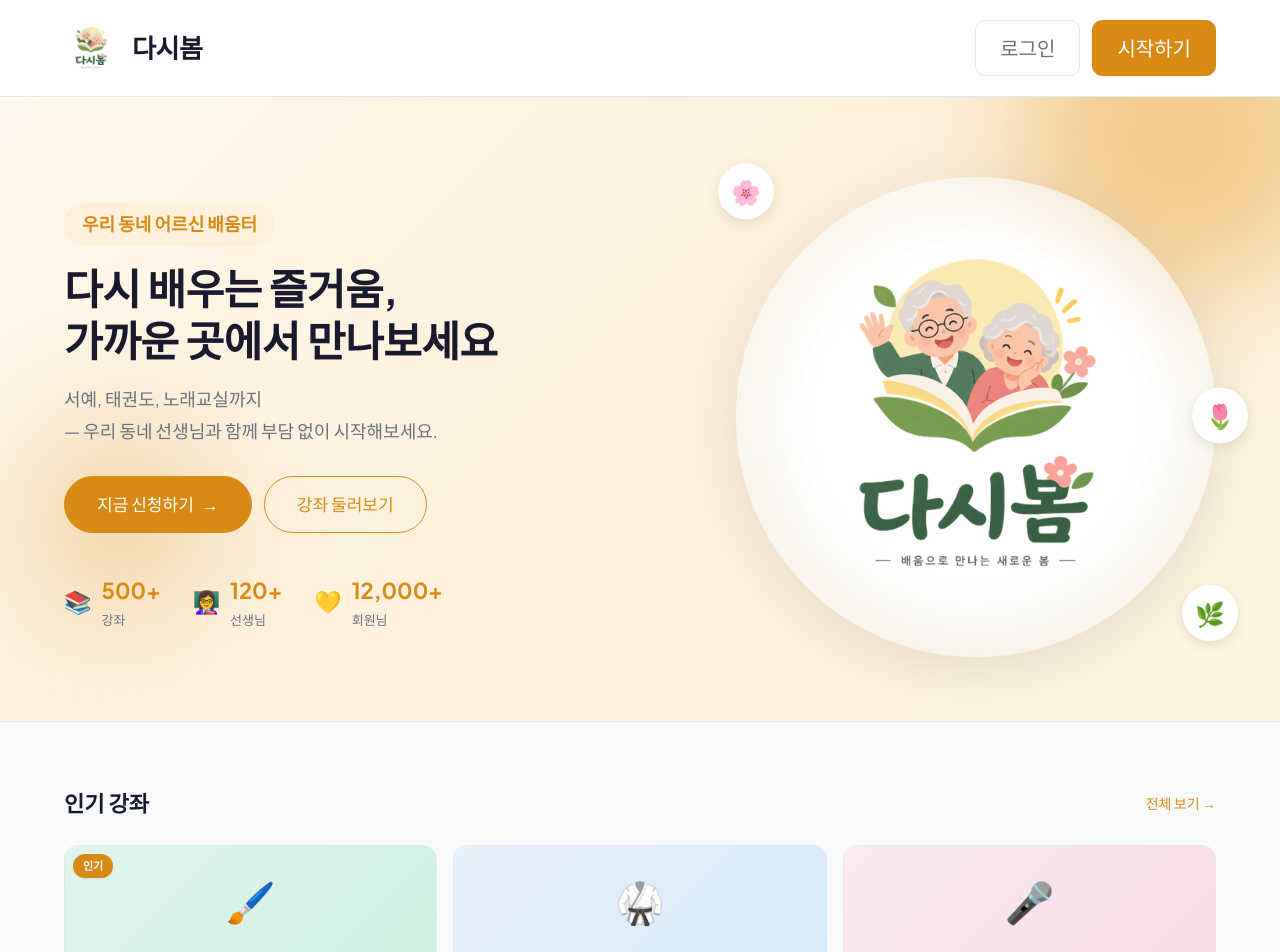
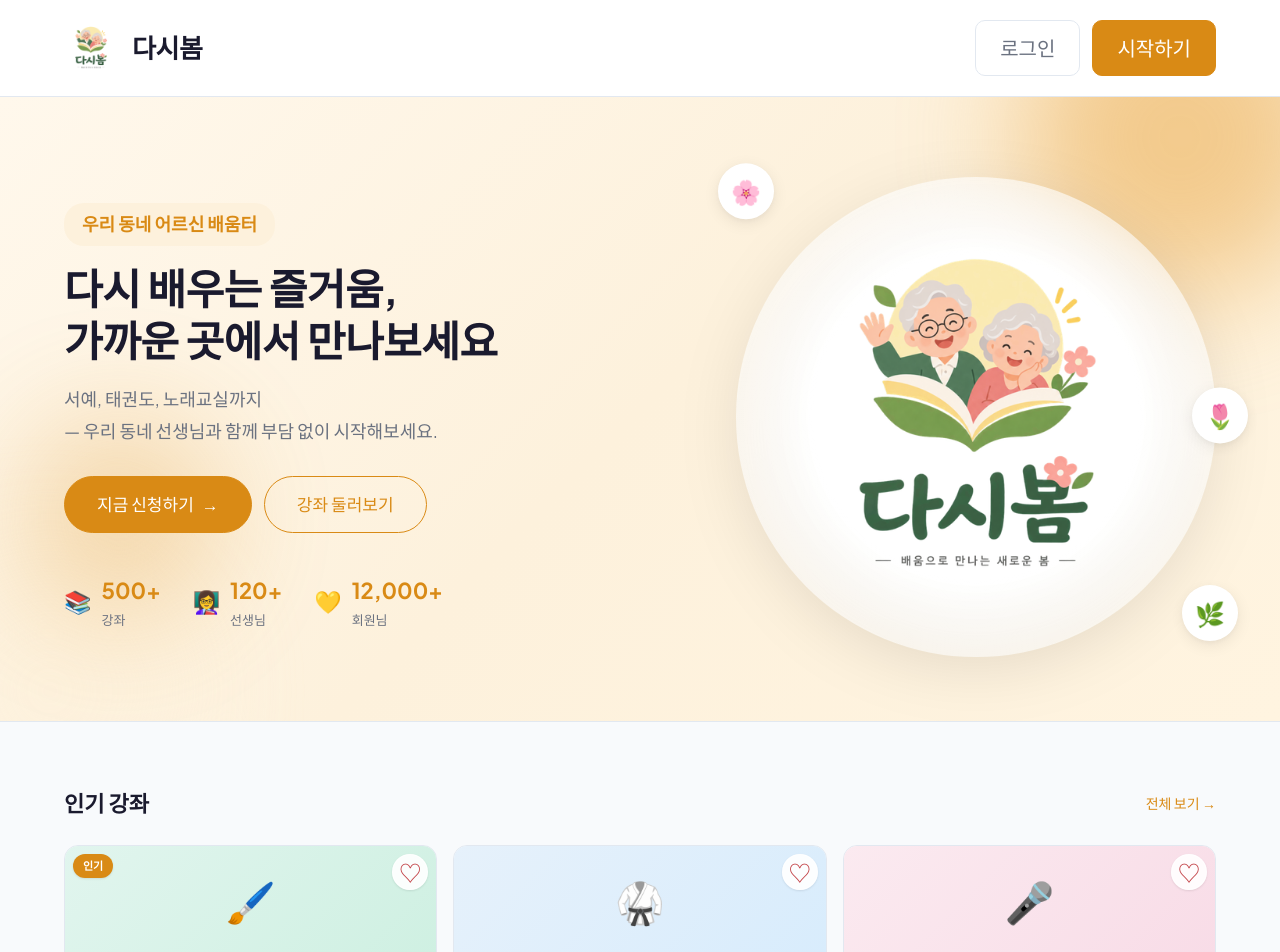
Before and after one commit to bbbbb0413/agile-vue, a Vue app: page / in a window 1280 px wide. Shown: the top 952 px of the page. Built offline with nearby package versions, Linux system fonts and the light colour scheme.

Commit message:
feat: 찜 기능 UI 및API 연동

```diff
--- a/src/api/enrollment.js
+++ b/src/api/enrollment.js
@@ -12,6 +12,15 @@ export const enrollmentApi = {
   },
   updateNote(enrollmentId, note) {
     return api.post(`/api/enrollments/${enrollmentId}/note`, { note })
+  },
+  getFavorites() {
+    return api.get('/api/enrollments/favorites')
+  },
+  addFavorite(courseId) {
+    return api.post(`/api/enrollments/favorites/${courseId}`)
+  },
+  deleteFavorite(courseId) {
+    return api.delete(`/api/enrollments/favorites/${courseId}`)
   },
   getRecommendations(userId) {
     return api.get(`/api/recommend/${userId}`)
--- a/src/views/CourseDetailView.vue
+++ b/src/views/CourseDetailView.vue
@@ -27,6 +27,20 @@
 
             <div class="enroll-body">
               <button
+                type="button"
+                class="favorite-button"
+                :class="{ active: isFavorite }"
+                :aria-pressed="isFavorite"
+                :aria-label="isFavorite ? '찜 삭제' : '찜 추가'"
+                :title="isFavorite ? '찜 삭제' : '찜 추가'"
+                :disabled="favoriteLoading || isInstructor"
+                @click="toggleFavorite"
+              >
+                <span aria-hidden="true">{{ isFavorite ? '♥' : '♡' }}</span>
+                {{ isFavorite ? '찜한 강의' : '찜하기' }}
+              </button>
+
+              <button
                 class="btn btn-primary btn-full"
                 @click="handlePrimaryAction"
                 :disabled="buttonDisabled"
@@ -37,6 +51,7 @@
               </button>
 
               <div v-if="enrollError" class="error-msg">{{ enrollError }}</div>
+              <div v-if="favoriteError" class="error-msg">{{ favoriteError }}</div>
 
               <p class="helper-text" v-if="helperText">
                 {{ helperText }}
@@ -80,6 +95,9 @@ const auth = useAuthStore()
 const enrolling = ref(false)
 const enrollError = ref('')
 const enrollmentStatus = ref('NONE') // NONE | PENDING | ACTIVE
+const isFavorite = ref(false)
+const favoriteLoading = ref(false)
+const favoriteError = ref('')
 
 const course = computed(() => courseStore.selectedCourse)
 const loading = computed(() => courseStore.loading)
@@ -177,6 +195,49 @@ async function loadEnrollmentStatus() {
   }
 }
 
+async function loadFavoriteStatus() {
+  if (!auth.user?.id || !course.value?.id || isInstructor.value) {
+    isFavorite.value = false
+    return
+  }
+
+  try {
+    const res = await enrollmentApi.getFavorites()
+    const favorites = Array.isArray(res.data?.data)
+      ? res.data.data
+      : Array.isArray(res.data)
+        ? res.data
+        : []
+
+    isFavorite.value = favorites.some(item => Number(item.courseId) === Number(course.value.id))
+  } catch (error) {
+    console.error('[CourseDetail] failed to load favorite status:', error)
+    isFavorite.value = false
+  }
+}
+
+async function toggleFavorite() {
+  if (!course.value?.id || isInstructor.value || favoriteLoading.value) return
+
+  favoriteLoading.value = true
+  favoriteError.value = ''
+
+  try {
+    if (isFavorite.value) {
+      await enrollmentApi.deleteFavorite(course.value.id)
+      isFavorite.value = false
+    } else {
+      await enrollmentApi.addFavorite(course.value.id)
+      isFavorite.value = true
+    }
+  } catch (error) {
+    console.error('[CourseDetail] favorite update failed:', error)
+    favoriteError.value = error.response?.data?.message || '찜 상태를 변경하지 못했습니다.'
+  } finally {
+    favoriteLoading.value = false
+  }
+}
+
 async function handlePrimaryAction() {
   enrollError.value = ''
 
@@ -221,6 +282,7 @@ onMounted(async () => {
   await courseStore.fetchCourse(route.params.id)
   console.log('[CourseDetail] selectedCourse =', courseStore.selectedCourse)
   await loadEnrollmentStatus()
+  await loadFavoriteStatus()
 })
 
 watch(
@@ -229,6 +291,7 @@ watch(
     console.log('[CourseDetail] selectedCourse changed =', value)
     if (value?.id) {
       await loadEnrollmentStatus()
+      await loadFavoriteStatus()
     }
   },
   { deep: true }
@@ -318,6 +381,40 @@ watch(
   gap: 14px;
 }
 
+.favorite-button {
+  display: flex;
+  align-items: center;
+  justify-content: center;
+  gap: 8px;
+  width: 100%;
+  padding: 11px 13px;
+  border: 1px solid var(--color-border);
+  border-radius: var(--radius-md);
+  background: var(--color-bg-primary);
+  color: var(--color-text-secondary);
+  font: inherit;
+  font-size: 14px;
+  cursor: pointer;
+  transition: var(--transition);
+}
+
+.favorite-button:hover:not(:disabled),
+.favorite-button.active {
+  border-color: #e56b6f;
+  color: #c24146;
+  background: #fff5f5;
+}
+
+.favorite-button span {
+  font-size: 20px;
+  line-height: 1;
+}
+
+.favorite-button:disabled {
+  opacity: 0.65;
+  cursor: not-allowed;
+}
+
 .enroll-price {
   font-size: 26px;
   font-weight: 700;
--- a/src/views/LandingView.vue
+++ b/src/views/LandingView.vue
@@ -53,6 +53,18 @@
           <div v-for="course in featuredCourses" :key="course.id" class="course-card-landing">
             <div class="card-thumb" :class="course.thumbBg">
               <span v-if="course.popular" class="ribbon">인기</span>
+              <button
+                type="button"
+                class="favorite-button"
+                :class="{ active: favoriteIds.has(course.id) }"
+                :aria-pressed="favoriteIds.has(course.id)"
+                :aria-label="favoriteIds.has(course.id) ? '찜 삭제' : '찜 추가'"
+                :title="favoriteIds.has(course.id) ? '찜 삭제' : '찜 추가'"
+                :disabled="favoriteLoadingIds.has(course.id)"
+                @click.stop="toggleFavorite(course.id)"
+              >
+                {{ favoriteIds.has(course.id) ? '♥' : '♡' }}
+              </button>
               <span class="thumb-emoji">{{ course.icon }}</span>
             </div>
             <div class="card-body">
@@ -115,9 +127,13 @@
 </template>
 
 <script setup>
-import { reactive } from 'vue'
+import { onMounted, reactive } from 'vue'
 import AppHeader from '@/components/AppHeader.vue'
 import { getCategoryStyle } from '@/constants/categories.js'
+import { enrollmentApi } from '@/api/enrollment.js'
+import { useAuthStore } from '@/store/auth.js'
+
+const auth = useAuthStore()
 
 // 담은 강좌 id 목록 (UI 전용 - 백엔드 연동 전 임시 상태)
 const addedIds = reactive(new Set())
@@ -126,6 +142,45 @@ function toggleAdd(id) {
     addedIds.delete(id)
   } else {
     addedIds.add(id)
+  }
+}
+
+const favoriteIds = reactive(new Set())
+const favoriteLoadingIds = reactive(new Set())
+
+async function loadFavorites() {
+  if (!auth.isAuthenticated || auth.isInstructor) return
+
+  try {
+    const res = await enrollmentApi.getFavorites()
+    const favorites = Array.isArray(res.data?.data) ? res.data.data : []
+    favorites.forEach(favorite => favoriteIds.add(Number(favorite.courseId)))
+  } catch (error) {
+    console.error('[Landing] failed to load favorites:', error)
+  }
+}
+
+async function toggleFavorite(courseId) {
+  if (!auth.isAuthenticated) {
+    window.location.href = '/login'
+    return
+  }
+
+  if (auth.isInstructor || favoriteLoadingIds.has(courseId)) return
+
+  favoriteLoadingIds.add(courseId)
+  try {
+    if (favoriteIds.has(courseId)) {
+      await enrollmentApi.deleteFavorite(courseId)
+      favoriteIds.delete(courseId)
+    } else {
+      await enrollmentApi.addFavorite(courseId)
+      favoriteIds.add(courseId)
+    }
+  } catch (error) {
+    console.error('[Landing] favorite update failed:', error)
+  } finally {
+    favoriteLoadingIds.delete(courseId)
   }
 }
 
@@ -149,6 +204,8 @@ const features = [
   { icon:'👀', title:'눈에 편안한 화면', desc:'큰 글씨와 또렷한 버튼으로 누구나 쉽게 이용해요.', badgeClass:'thumb-purple' },
   { icon:'👨‍👩‍👧', title:'가족과 함께 확인', desc:'신청 내역을 자녀에게도 알려드릴 수 있어요.', badgeClass:'thumb-pink' },
 ]
+
+onMounted(loadFavorites)
 </script>
 
 <style scoped>
@@ -326,6 +383,36 @@ const features = [
   border-radius: 20px;
   box-shadow: var(--shadow-sm);
 }
+.favorite-button {
+  position: absolute;
+  top: 8px;
+  right: 8px;
+  z-index: 1;
+  width: 36px;
+  height: 36px;
+  display: flex;
+  align-items: center;
+  justify-content: center;
+  border: 1px solid rgba(255, 255, 255, 0.85);
+  border-radius: 50%;
+  background: rgba(255, 255, 255, 0.9);
+  color: #c24146;
+  font-size: 23px;
+  line-height: 1;
+  cursor: pointer;
+  box-shadow: var(--shadow-sm);
+  transition: var(--transition);
+}
+.favorite-button:hover:not(:disabled),
+.favorite-button.active {
+  background: #fff5f5;
+  border-color: #e56b6f;
+  transform: scale(1.08);
+}
+.favorite-button:disabled {
+  opacity: 0.6;
+  cursor: wait;
+}
 .card-body { padding: 14px 16px; display: flex; flex-direction: column; gap: 6px; }
 .card-title { font-size: 15px; font-weight: 600; color: var(--color-text-primary); line-height: 1.4; }
 .card-meta { display: flex; justify-content: space-between; align-items: center; }
--- a/src/views/MyPageView.vue
+++ b/src/views/MyPageView.vue
@@ -46,6 +46,34 @@
 
         <!-- 학생 화면 -->
         <section v-if="!isInstructor" class="recommend-section">
+          <section class="favorite-section">
+            <div class="section-head">
+              <h3 class="section-title">찜한 강의</h3>
+              <span class="section-subtitle">관심 있는 강의를 모아두었습니다.</span>
+            </div>
+
+            <div v-if="favoriteLoading" class="loading-row">
+              <div v-for="i in 3" :key="i" class="skeleton-card">
+                <div class="skeleton-thumb"></div>
+                <div class="skeleton-body">
+                  <div class="skeleton-line short"></div>
+                  <div class="skeleton-line"></div>
+                </div>
+              </div>
+            </div>
+
+            <div v-else-if="favorites.length" class="recommend-grid fade-in">
+              <CourseCard
+                v-for="favorite in favorites"
+                :key="favorite.id"
+                :course="favorite.course || favorite"
+              />
+            </div>
+
+            <p v-else-if="favoriteError" class="empty-text">{{ favoriteError }}</p>
+            <p v-else class="empty-text">아직 찜한 강의가 없습니다.</p>
+          </section>
+
           <h3 class="section-title">추천 강의</h3>
 
           <p v-if="recommendMessage" class="recommend-message">
@@ -208,6 +236,9 @@ const recommendations = ref([])
 const recommendLoading = ref(true)
 const recommendError = ref('')
 const recommendMessage = ref('')
+const favorites = ref([])
+const favoriteLoading = ref(true)
+const favoriteError = ref('')
 
 /* 강사용 */
 const myCourses = ref([])
@@ -408,6 +439,24 @@ async function loadStudentRecommendations() {
   }
 }
 
+async function loadFavorites() {
+  try {
+    const res = await enrollmentApi.getFavorites()
+    const payload = res.data
+
+    favorites.value = Array.isArray(payload?.data)
+      ? payload.data
+      : Array.isArray(payload)
+        ? payload
+        : []
+  } catch (error) {
+    console.error('[MyPage] failed to load favorites:', error)
+    favoriteError.value = '찜한 강의를 불러오지 못했습니다.'
+  } finally {
+    favoriteLoading.value = false
+  }
+}
+
 async function loadInstructorCourses() {
   try {
     if (!auth.user) {
@@ -473,7 +522,7 @@ onMounted(async () => {
     await loadInstructorCourses()
   } else {
     instructorLoading.value = false
-    await loadStudentRecommendations()
+    await Promise.all([loadStudentRecommendations(), loadFavorites()])
   }
 })
 </script>
```
Also changed, not shown: 1 other file (tests, documents, lock files or other folders).
